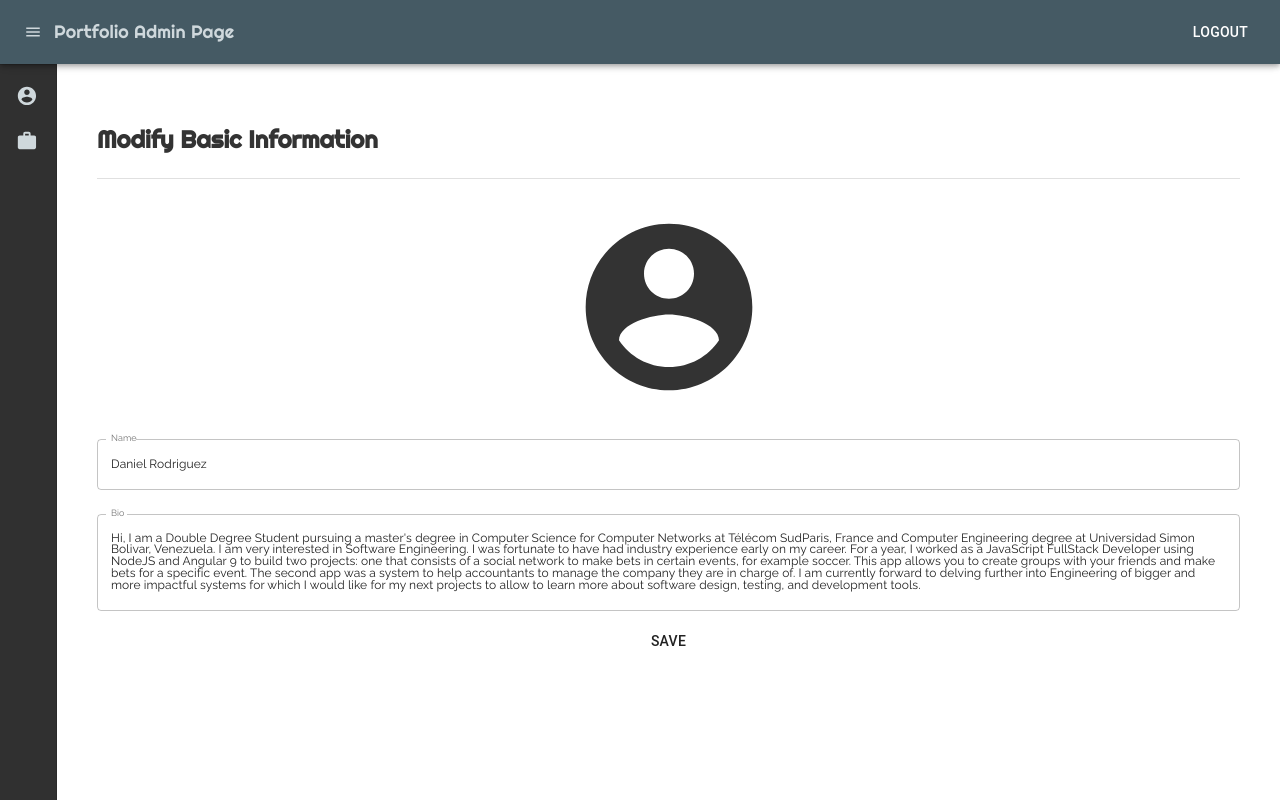
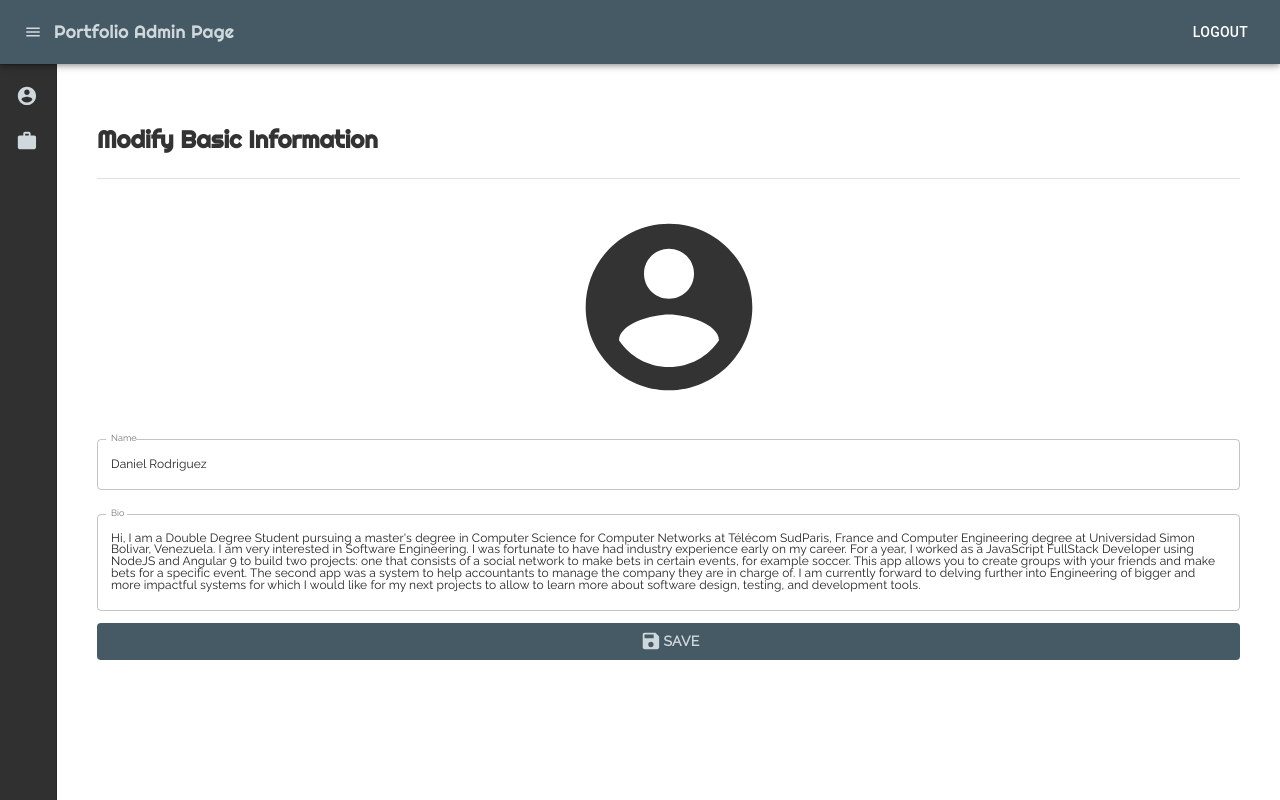
Before and after one commit to danielrs975/resume-backend, a React (Create React App) app: page /profile in a window 1280 px wide. Built offline with nearby package versions, Linux system fonts and the light colour scheme.

Commit message:
Finish the profile form

```diff
--- a/src/components/ProfilePage.js
+++ b/src/components/ProfilePage.js
@@ -2,12 +2,27 @@
  * In here goes the information about the profile of the person
  * @author Daniel Rodriguez
  */
-import React from 'react'
+import React, { useState } from 'react'
 import { Divider, TextField, Button } from '@material-ui/core';
 import AccountCircleIcon from '@material-ui/icons/AccountCircle'
 import profile from '../fixtures/profile';
-
+import SaveIcon from '@material-ui/icons/Save'
 const ProfilePage = () => {
+    const [bio, setBio] = useState(profile.bio);
+    const [name, setName] = useState(profile.name);
+    const handleNameChange = (e) => {
+        setName(e.target.value);
+    }
+    const handleBioChange = (e) => {
+        setBio(e.target.value);
+    }
+    const onSubmit = (e) => {
+        e.preventDefault();
+        console.log({
+            bio,
+            name
+        })
+    }
     return (
         <div>
             <div className="content-container">
@@ -15,13 +30,16 @@ const ProfilePage = () => {
                     <h2>Modify Basic Information</h2>
                 </div>
                 <Divider />
-                <form className="form" autoComplete="off">
+                <form className="form" autoComplete="off" onSubmit={onSubmit}>
                     <div className="form__input form__input--image">
                         <AccountCircleIcon className="profile-photo" />
                     </div>
-                    <TextField label="Name" variant="outlined" className="form__input" value={profile.name} />
-                    <TextField label="Bio" multiline variant="outlined" className="form__input form__input--textarea" value={profile.bio} />
-                    <Button className="button" >Save</Button>
+                    <TextField label="Name" variant="outlined" className="form__input" value={name} onChange={handleNameChange} />
+                    <TextField label="Bio" multiline variant="outlined" className="form__input form__input--textarea" value={bio} onChange={handleBioChange} />
+                    <Button className="button button--form" onClick={onSubmit}>
+                        <SaveIcon fontSize="large" className="save-icon" />
+                        Save
+                    </Button>
                 </form>
             </div>
         </div>
--- a/src/styles/components/_button.scss
+++ b/src/styles/components/_button.scss
@@ -15,3 +15,13 @@ button {
         font-size: $font-size-large !important;
     }
 }
+
+.button--form {
+    background-color: $dark-blue !important;
+    color: $clear-grey !important;
+    font-family: $raleway-font !important;
+    font-weight: bold !important;
+    .save-icon {
+        margin: 0 0.2rem;
+    }
+}
```
